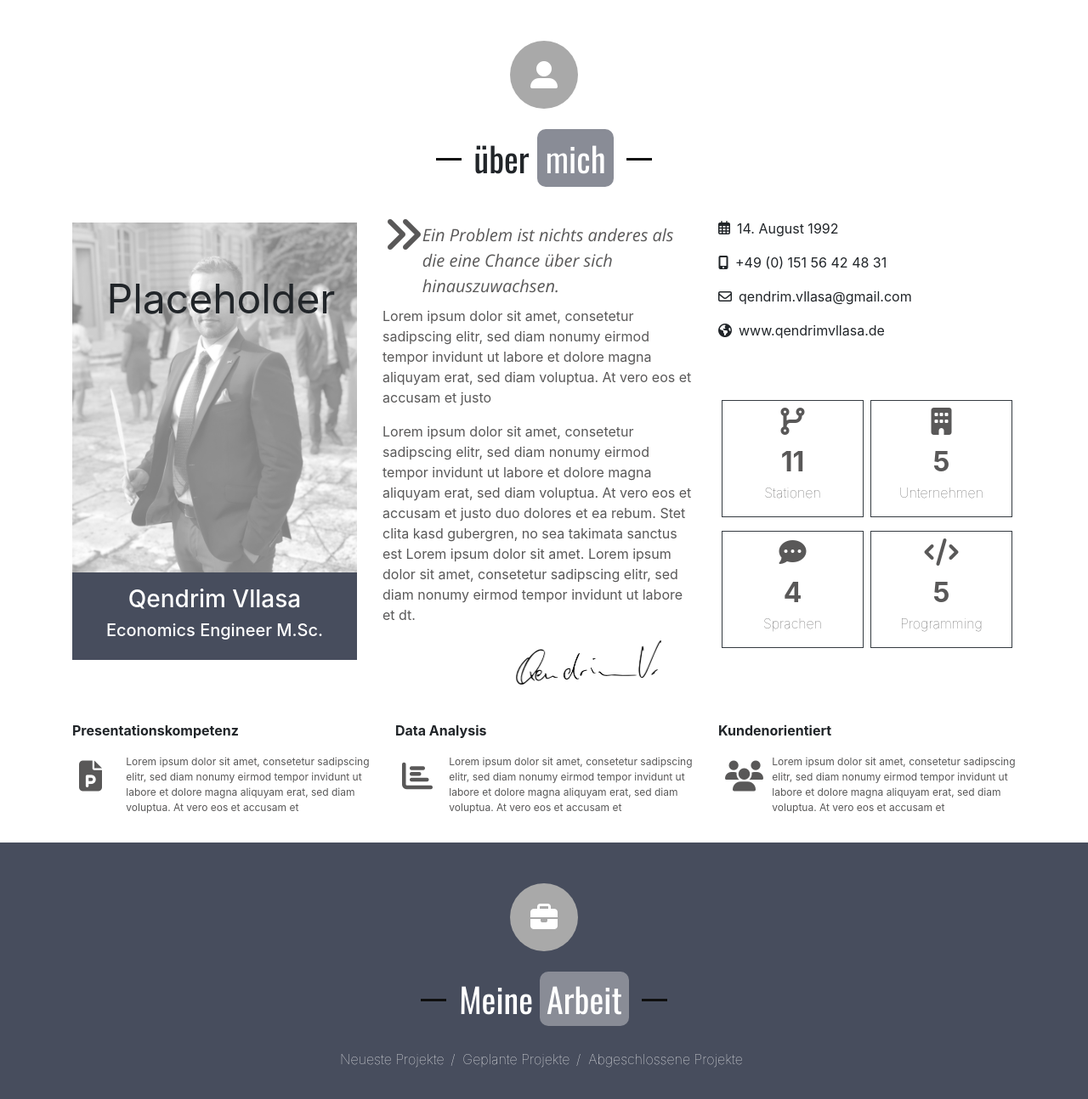
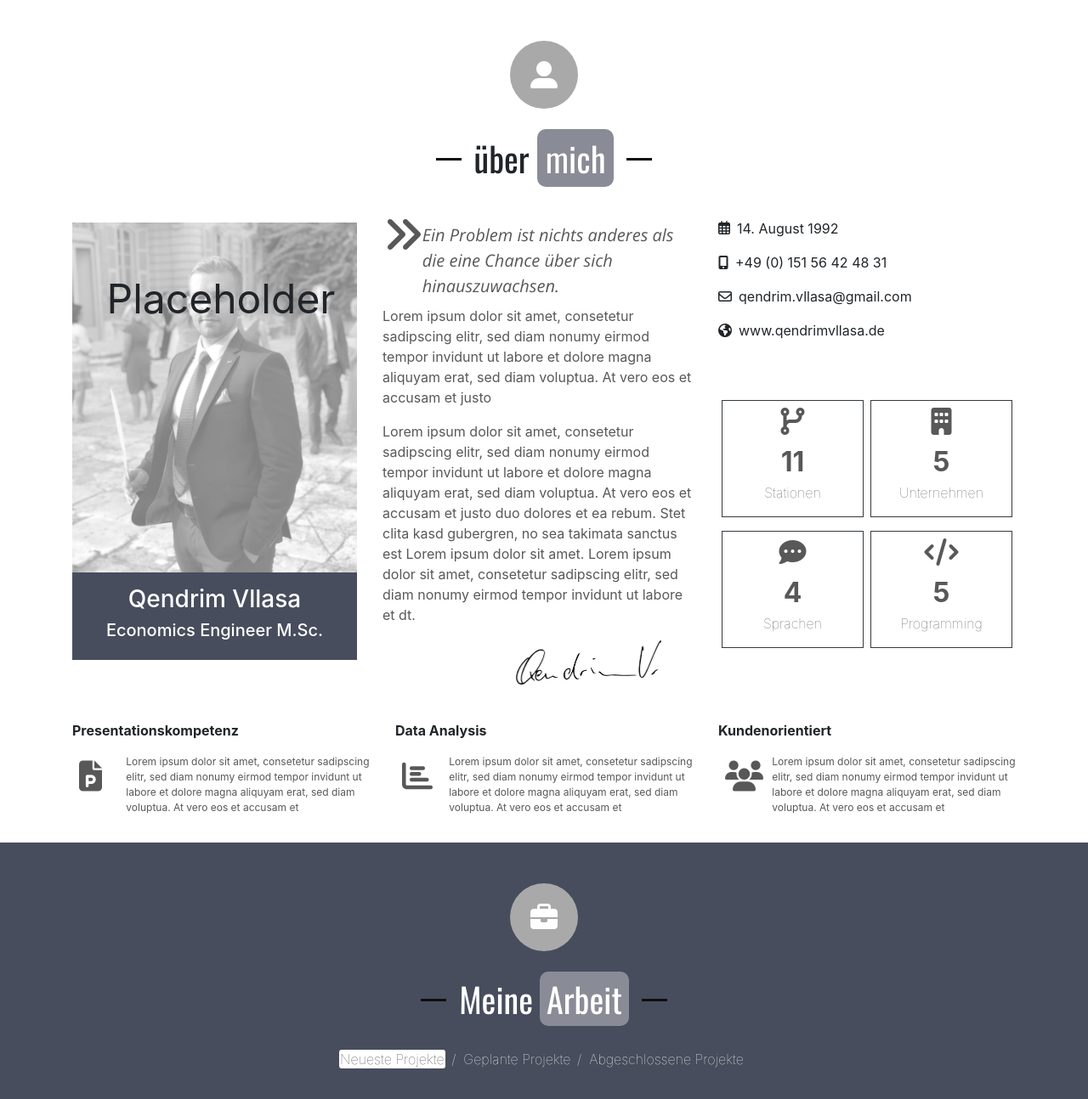
Before and after one commit to QVllasa/Homepage_old, a PHP site: page /home.html in a window 1280 px wide. Shown: the part 640-1934 px from the top of the page at 85% size. Run offline with PHP 8.4, Linux system fonts and the light colour scheme; some libraries are stand-ins or nearby versions.

Commit message:
selected links js function added

```diff
--- a/Development/css/homestyle.css
+++ b/Development/css/homestyle.css
@@ -499,7 +499,7 @@ video {
 
 }
 
-.port-filter ul li a:hover span {
+.port-filter ul li a.active span, .port-filter ul li a:hover span {
   cursor: pointer;
   color: #3c3c3c;
   background-color: white;
--- a/Development/home.html
+++ b/Development/home.html
@@ -406,16 +406,16 @@
     <!-- sections -->
     <div class="container my-3">
       <div class="row justify-content-center">
-        <div class="port-filter">
+        <div class="port-filter" id="portfolio-links">
           <ul>
             <li>
-              <a id="latest-projects-link"><span>Neueste Projekte</span></a>
+              <a id="latest-projects-link" class="link-element active"><span>Neueste Projekte</span></a>
             </li>
             <li>
-              <a id="upcoming-projects-link"><span>Geplante Projekte</span></a>
+              <a id="upcoming-projects-link" class="link-element"><span>Geplante Projekte</span></a>
             </li>
             <li>
-              <a id="archived-projects-link"><span>Abgeschlossene Projekte</span></a>
+              <a id="archived-projects-link" class="link-element"><span>Abgeschlossene Projekte</span></a>
             </li>
           </ul>
         </div>
--- a/Development/js/scripts.js
+++ b/Development/js/scripts.js
@@ -154,6 +154,18 @@ window.onload = function () {
   document.body.appendChild(css);
 };
 
+//carousel-links
+var btns = document.getElementsByClassName('link-element');
+for (var i = 0; i < btns.length; i++) {
+  btns[i].addEventListener("click", function () {
+    var current = document.getElementsByClassName("link-element active");
+    console.log(current);
+    current[0].className = current[0].className.replace(" active", "");
+    this.className += " active";
+
+  });
+}
+
 
 $("#latest-projects-link").click(function () {
   $('.portfolio-slideshow').carousel(0);
@@ -168,6 +180,7 @@ $("#archived-projects-link").click(function () {
 });
 
 
+//progress bar
 var bar = new ProgressBar.Circle(container, {
   color: '#595858',
   trailColor: '#FFFFFF',
```
